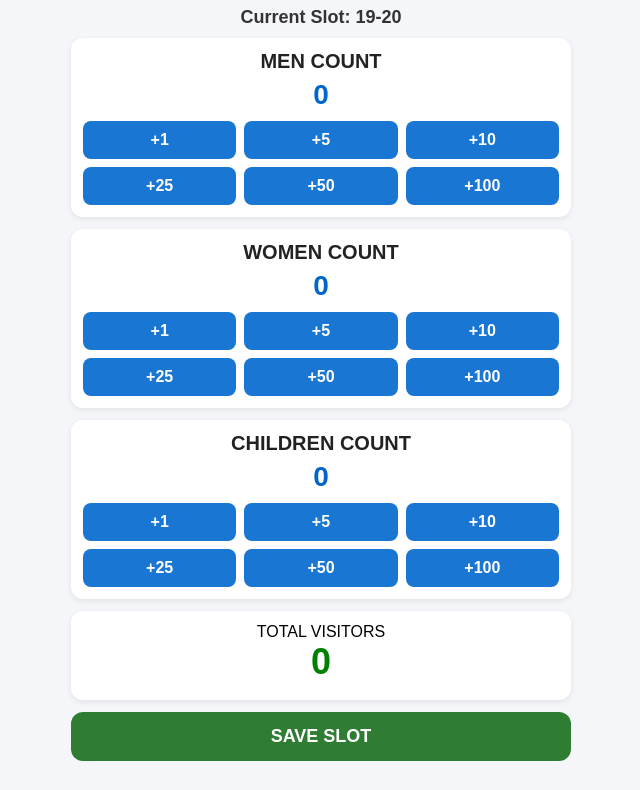
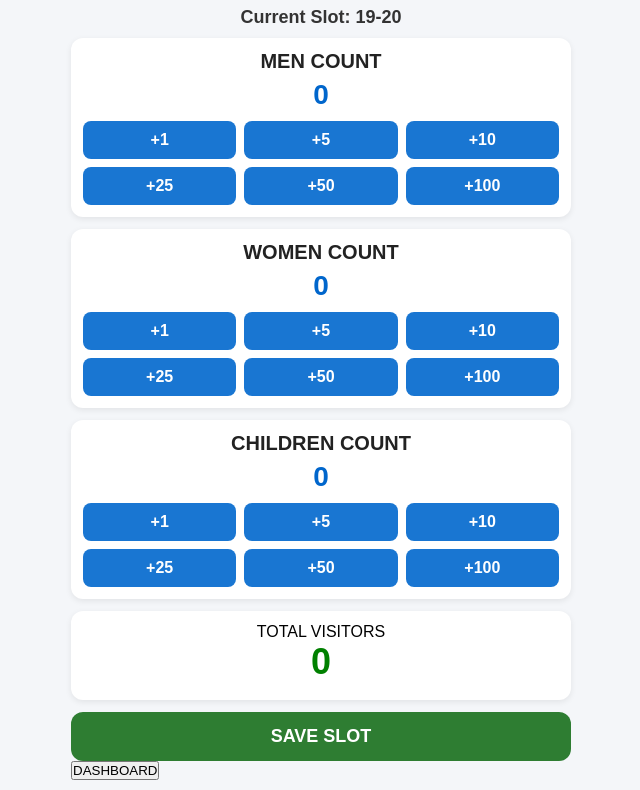
Before and after one commit to raazchoudhary765-droid/raj-visitor-app, a plain HTML site: page index.html in a window 1280 px wide. Shown: the part 50-840 px from the top of the page, without its empty margins (319-959 px from the left). Drawn offline with Linux system fonts and the light colour scheme.

Commit message:
Add dashboard button to index.html
Added a dashboard button to the visitor app.

```diff
--- a/index.html
+++ b/index.html
@@ -73,6 +73,10 @@
     SAVE SLOT
 </button>
 
+<button id="dashboardBtn"
+onclick="openDashboard()">
+    DASHBOARD
+</button>
 </div>
 
 <script src="app.js"></script>
```
Lines whose indentation alone changed are shown as unchanged.
